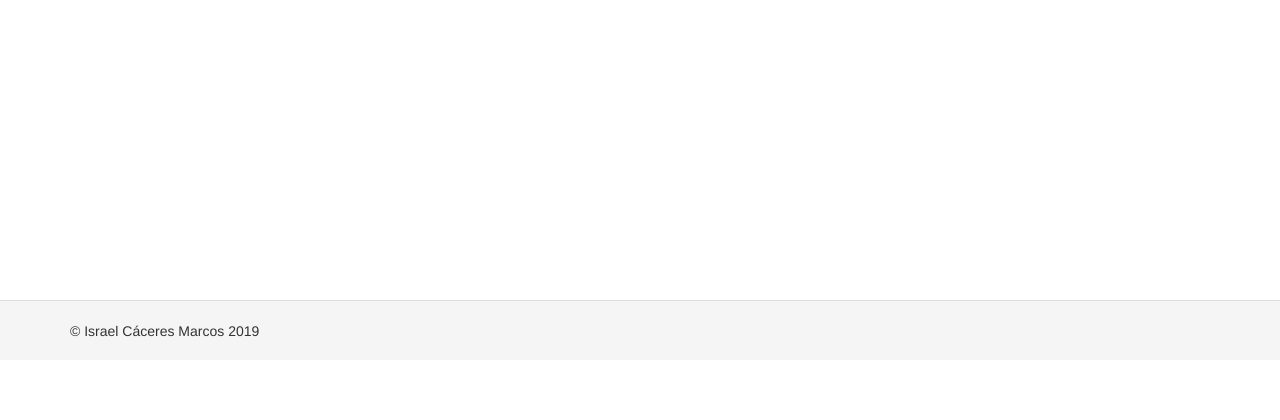
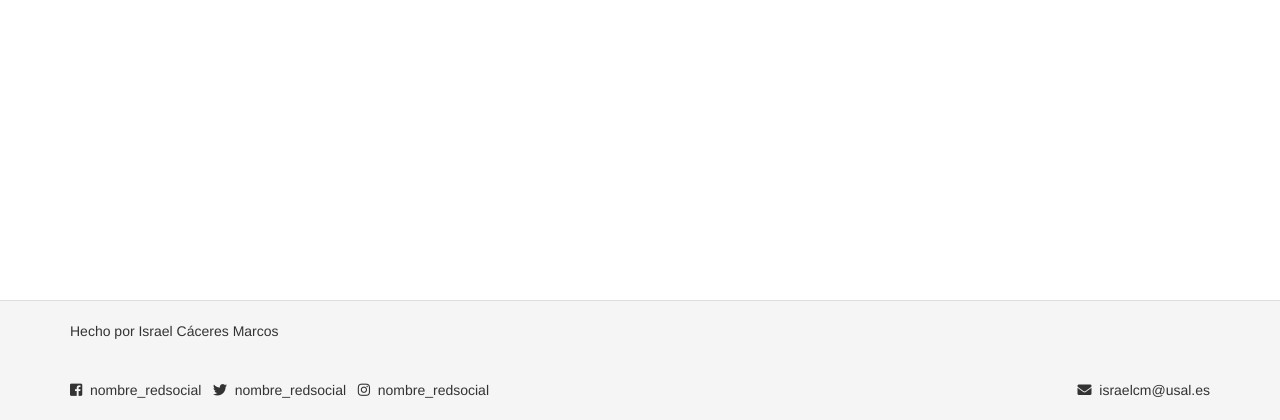
Before and after one commit to israelcm91/tfg, a Yii app: template basic/views/site/index.php in a window 1280 px wide. Shown: the part 440-860 px from the top of the page. Before the commit the page ends 777 px from the top, so only its background shows below. Run offline with PHP 8.4 and a stand-in for Yii, Linux system fonts and the light colour scheme; the template is opened without the code that fills it, so the values that code supplies are empty; some libraries are stand-ins or nearby versions.

Commit message:
arreglado footer
Signed-off-by: Israel <israelcm@usal.es>

```diff
--- a/basic/views/layouts/main.php
+++ b/basic/views/layouts/main.php
@@ -27,6 +27,8 @@ AppAsset::register($this);
     <!-- Material Design Bootstrap -->
     <link href="css/mdb.min.css" rel="stylesheet">
     <link href="css/icm_tfg.css" rel="stylesheet">
+
+    <link rel="stylesheet" href="https://use.fontawesome.com/releases/v5.6.1/css/all.css">
     <?php $this->head() ?>
 </head>
 <body>
@@ -48,9 +50,27 @@ AppAsset::register($this);
 
 <footer class="footer">
     <div class="container">
-        <p class="pull-left">&copy; Israel Cáceres Marcos <?= date('Y') ?></p>
+                        <p class="pull-left">Hecho por Israel Cáceres Marcos</p>
+
+
+
+
+
 
         <p class="pull-right"><?= Yii::powered() ?></p>
+    </div>
+</footer>
+<footer class="footer_2">
+    <div class="container">
+
+                        <p class="pull-left"><span><i class="fab fa-facebook-square"></i></span>&nbsp;&nbsp;nombre_redsocial&nbsp;&nbsp;&nbsp;</a></p>
+
+                         <p class="pull-left"><span><i class="fab fa-twitter"></i></span>&nbsp;&nbsp;nombre_redsocial&nbsp;&nbsp;&nbsp;</a></p>
+
+                          <p class="pull-left"><span><i class="fab fa-instagram"></i></span>&nbsp;&nbsp;nombre_redsocial&nbsp;&nbsp;&nbsp;&nbsp;</a></p>
+
+                          <p class="pull-right"><span><i class="fas fa-envelope"></i></span>&nbsp; israelcm@usal.es</a></p>
+
     </div>
 </footer>
 
--- a/basic/web/css/icm_tfg.css
+++ b/basic/web/css/icm_tfg.css
@@ -210,3 +210,12 @@
             margin-bottom:5rem;
 
         }
+
+        /*layout*/
+
+        .footer_2 {
+    height: 60px;
+    background-color: #f5f5f5;
+
+    padding-top: 20px;
+}
--- a/basic/web/css/site.css
+++ b/basic/web/css/site.css
@@ -20,6 +20,7 @@ body {
     border-top: 1px solid #ddd;
     padding-top: 20px;
 }
+
 
 .jumbotron {
     text-align: center;
```
Also changed, not shown: basic/views/layouts/gestion.php (+15 -0 lines), basic/views/layouts/perfil.php (+14 -0 lines), basic/views/layouts/redactores.php (+14 -0 lines).
